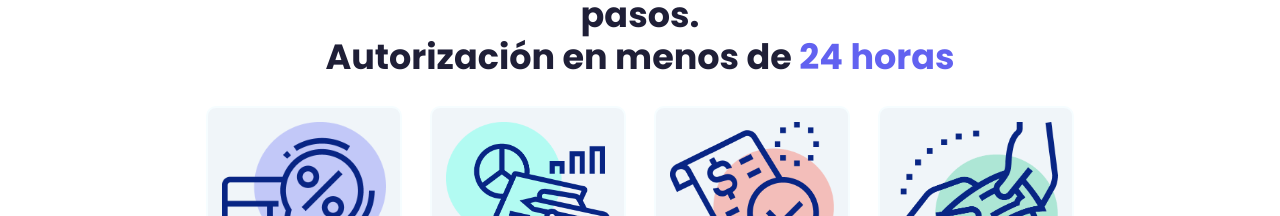
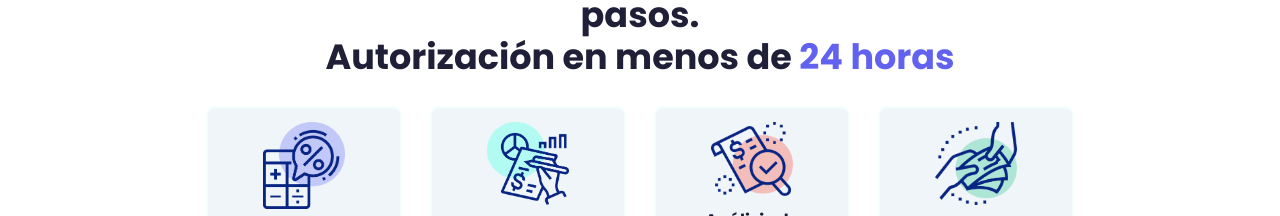
Before and after one commit to marmelen/marmelen.github.io, a plain HTML site: page index.html in a window 1280 px wide. Shown: the part 706-922 px from the top of the page. Drawn offline with nearby package versions, Linux system fonts and the light colour scheme.

Commit message:
Add final style to button img

```diff
--- a/css/styles.css
+++ b/css/styles.css
@@ -301,11 +301,7 @@ p {
 }
 
 .step-container-img {
-    width: 100%;
-    /* display: block;
-    margin: auto;
-    width: 70%;
-    height: auto;*/
+    width: 80%;
 }
 
 .step-container:hover {
@@ -748,7 +744,7 @@ button {
     }
 
     .step-container-img {
-        width: 100%;
+        width: 50%;
     }
 
     /*------------------------- PRESTAMO ------------------------*/
```
